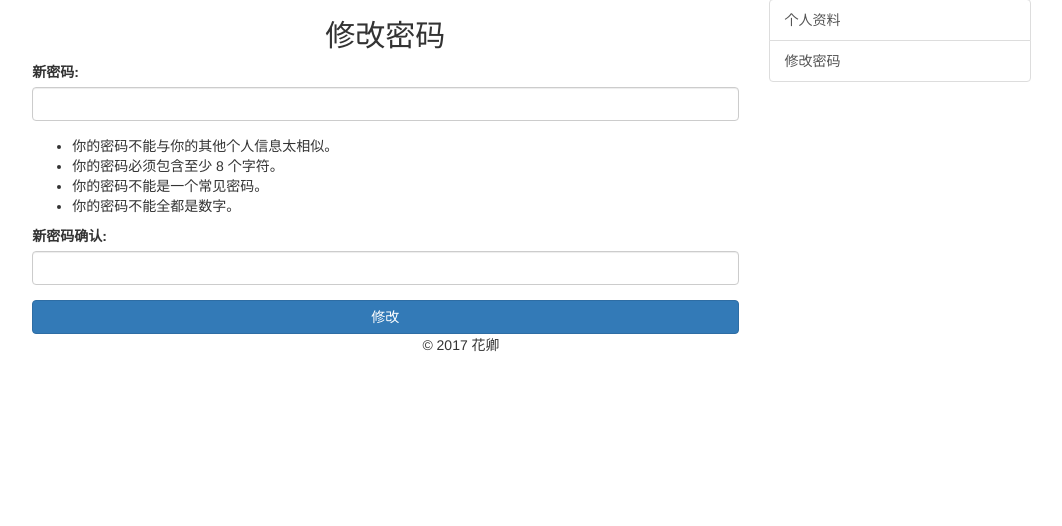
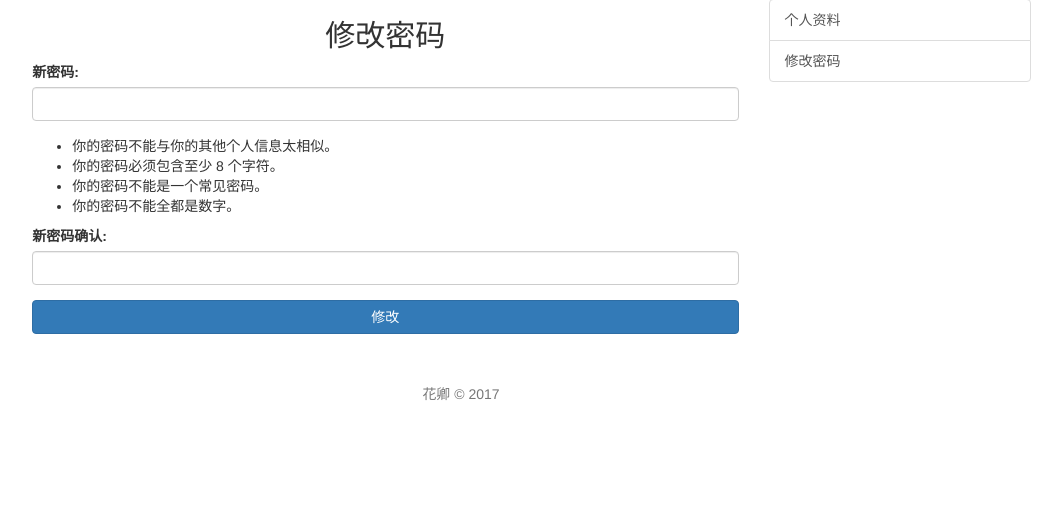
Before and after one commit to qzq1111/newblog, a Django app: page /user/changepassword/ in a window 1280 px wide. Shown: the part 83-609 px from the top of the page, without its empty margins (179-1241 px from the left). Run offline with Django 3.2, Linux system fonts and the light colour scheme; the visitor is signed in with stand-in values (Sample User, id 1); data that the repository does not hold is empty; some libraries are stand-ins or nearby versions.

Commit message:
修改显示样式

```diff
--- a/templates/foot.html
+++ b/templates/foot.html
@@ -1,10 +1,12 @@
 <!--底部-->
+<footer style="padding: 50px 0 65px;">
 <div class="container foot ">
-    <nav class="navbar ">
-    <div>
-        <p class="text-center" >
-            © 2017 花卿
-        </p>
+    <div class="row">
+        <div class="col-lg-8 col-lg-offset-2 col-md-10 col-md-offset-1">
+            <p class="copyright text-muted text-center" >
+                花卿 © 2017
+            </p>
+        </div>
     </div>
-</nav>
 </div>
+</footer>
--- a/templates/header.html
+++ b/templates/header.html
@@ -41,6 +41,7 @@
                     {% endif %}
                       <ul class="dropdown-menu">
                           {% if request.user.is_authenticated %}
+                              <li><a href="#">消息</a></li>
                               <li><a href="{% url 'users:information_url' %}">个人中心</a></li>
                               <li><a href="{% url 'users:logout_url' %}?next={{ request.path }}">登出</a></li>
                           {% else %}
```
Also changed, not shown: templates/index.html (+14 -6 lines).
